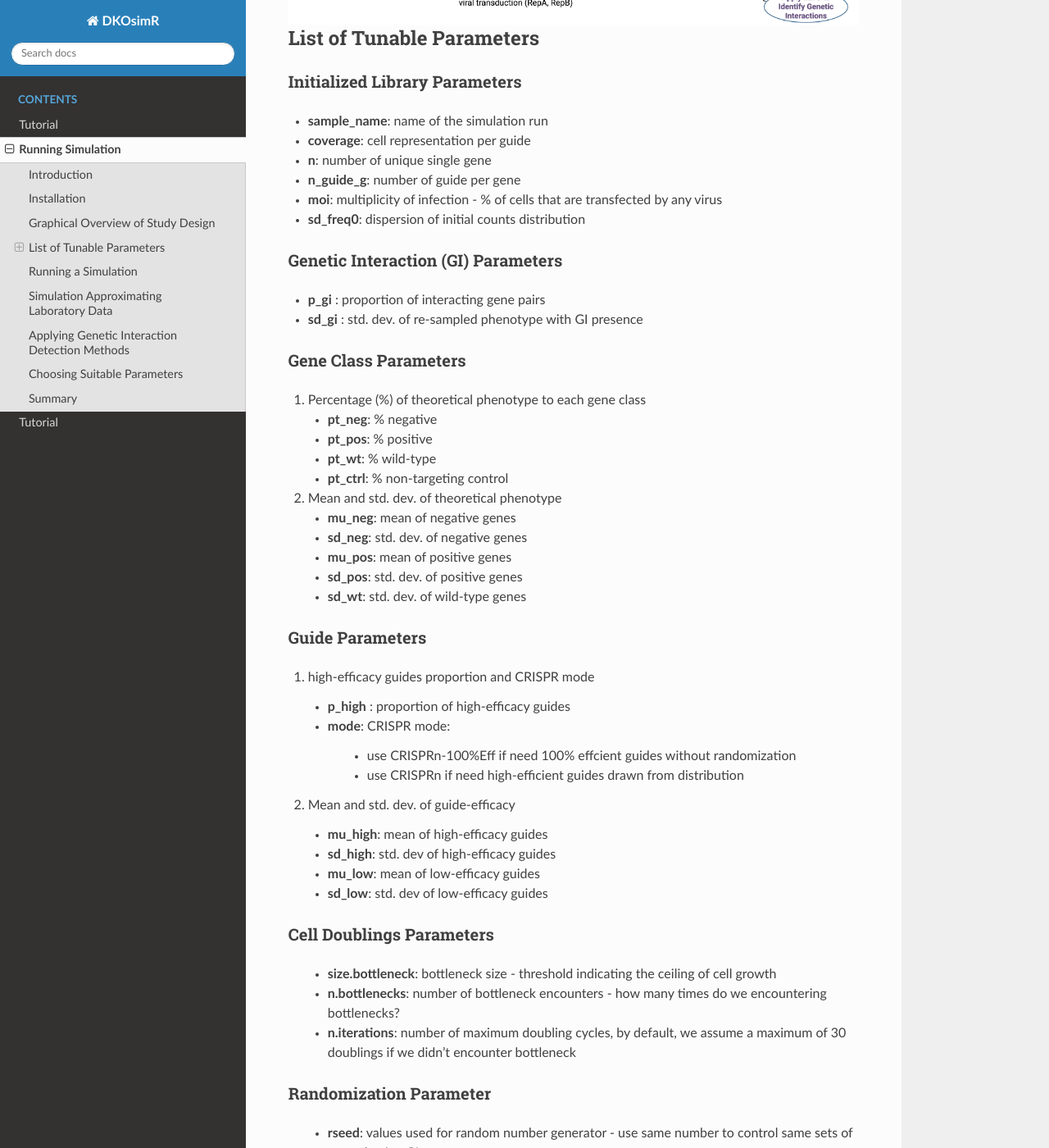
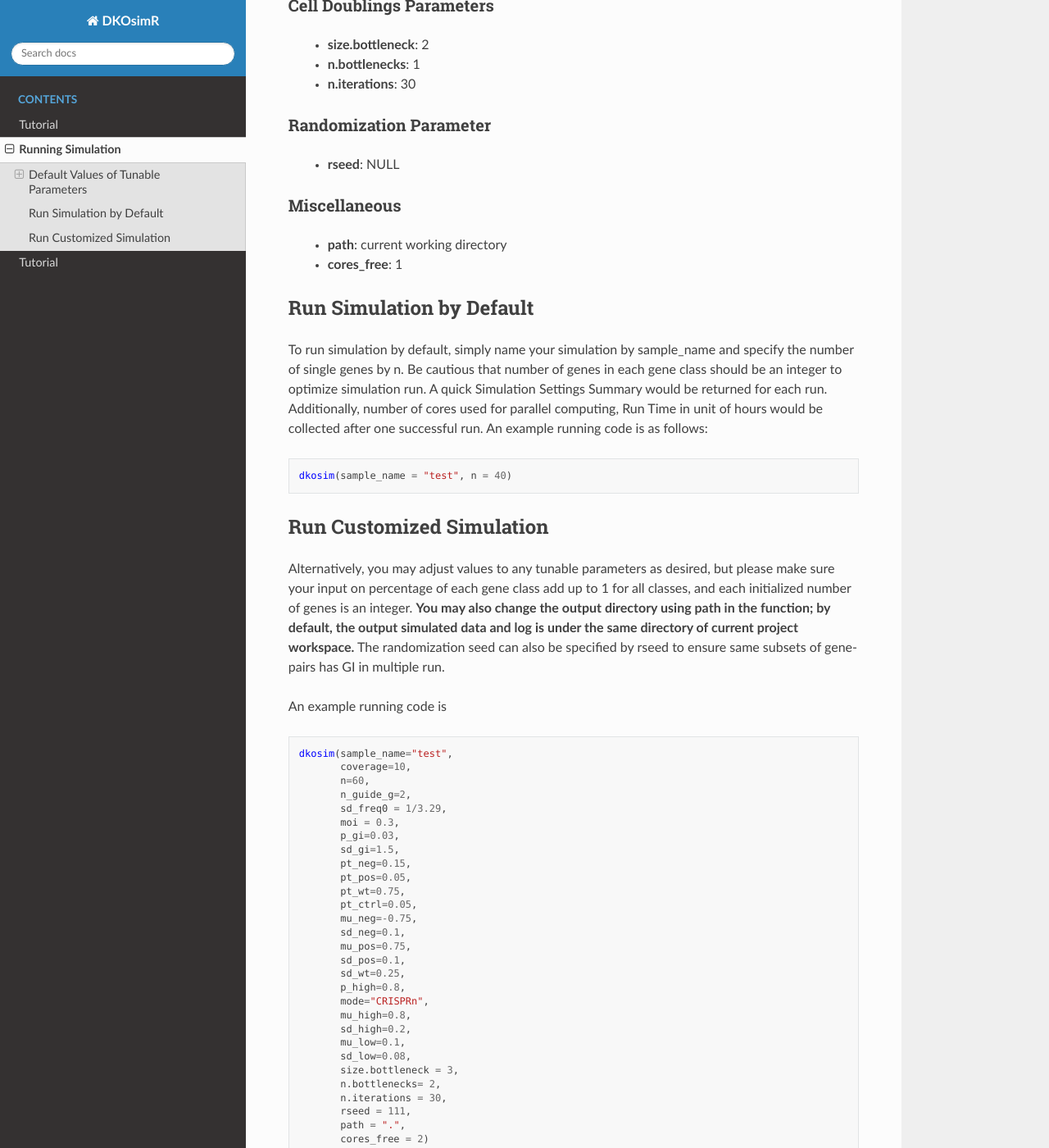
Before and after one commit to yuegu-phd/DKOsimR-tutorial, a Sphinx documentation site: the page built from docs/source/run_sim.rst, in a window 1280 px wide and 1400 px high, scrolled down 1311 px. Shown: the whole window at 82% size. Built offline with Sphinx 7.4.7 and the Read the Docs theme 3.1.0, drawn with Linux system fonts in a browser that asks for light colours; some of the changed text lies outside the part shown.

Commit message:
update running simulation section

```diff
--- a/docs/source/run_sim.rst
+++ b/docs/source/run_sim.rst
@@ -1,227 +1,135 @@
 Running Simulation
-================
+==================
 
-How to generate synthetic CRISPR data using DKOsimR?
+To generate synthetic double knockout data, **by default, the simulated datasets would be stored
+under data/ in the current directory, use ``getwd()`` to navigate your current working directory.**
+The default values for parameters of simulated CRISPR screens are set based on empirical assumptions as
+follows:
 
-Introduction
-------------
-
-DKOsimR is an R package designed for generating synthetic CRISPR double-knockout
-screening data. It allows researchers to simulate cell growth dynamics and
-genetic interactions between gene pairs under controlled library setup and
-experimental conditions.
-
-This tutorial demonstrates:
-
-- list of tunable parameters
-- default workflow for generating synthetic data
-- simulation setup to approximate laboratory data patterns
-- an example of applying genetic interaction (GI) detection method on simulated data
-- guidance on picking suitable parameters
-
-Installation
-------------
-
-To start running simulation, simply download and install R/RStudio as the first step. You may then install DKOsimR with following commands:
-
-.. code-block:: r
-
-   if(!requireNamespace("devtools", quietly = TRUE))
-       install.packages("devtools")
-
-   devtools::install_github("yuegu-phd/DKOsimR", quiet = TRUE)
-   devtools::install(dependencies = TRUE)
-
-Make sure all required dependencies are installed using ``devtools::install(dependencies = TRUE)``.
-
-Then you may simply load the package:
-
-.. code-block:: r
-
-   library(DKOsimR)
-
-
-Graphical Overview of Study Design
-----------------------------------
-.. image:: images/Fig3.png
-   :width: 700px
-   :align: center
-   :alt: Graphical overview of DKOsim study design
-
-
-List of Tunable Parameters
---------------------------
+Default Values of Tunable Parameters
+------------------------------------
 
 Initialized Library Parameters
 ~~~~~~~~~~~~~~~~~~~~~~~~~~~~~~
 
-- **sample_name**: name of the simulation run
-- **coverage**: cell representation per guide
-- **n**: number of unique single gene
-- **n_guide_g**: number of guide per gene
-- **moi**: multiplicity of infection - % of cells that are transfected by any virus
-- **sd_freq0**: dispersion of initial counts distribution
+- **coverage**: 100
+- **n_guide_g**: 3
+- **moi**: 0.3
+- **sd_freq0**: 1/3.29 (chosen by setting a 10-fold di"erence between 95th and 5th percentiles of SKO
+counts distribution)
 
 Genetic Interaction (GI) Parameters
 ~~~~~~~~~~~~~~~~~~~~~~~~~~~~~~~~~~~
 
-- **p_gi** : proportion of interacting gene pairs
-- **sd_gi** : std. dev. of re-sampled phenotype with GI presence
+- **p_gi** : 0.03
+- **sd_gi** : 1.5
 
 Gene Class Parameters
 ~~~~~~~~~~~~~~~~~~~~~
 
-1. Percentage (%) of theoretical phenotype to each gene class
+1. % of theoretical phenotype to each gene class
 
-   - **pt_neg**: % negative
-   - **pt_pos**: % positive
-   - **pt_wt**: % wild-type
-   - **pt_ctrl**: % non-targeting control
+   - **pt_neg**: 0.15
+   - **pt_pos**: 0.05
+   - **pt_wt**: 0.75
+   - **pt_ctrl**: 0.05
 
 2. Mean and std. dev. of theoretical phenotype
 
-   - **mu_neg**: mean of negative genes
-   - **sd_neg**: std. dev. of negative genes
-   - **mu_pos**: mean of positive genes
-   - **sd_pos**: std. dev. of positive genes
-   - **sd_wt**: std. dev. of wild-type genes
+   - **mu_neg**: -0.75
+   - **sd_neg**: 0.1
+   - **mu_pos**: 0.75
+   - **sd_pos**: 0.1
+   - **sd_wt**: 0.25
 
 Guide Parameters
 ~~~~~~~~~~~~~~~~
 
 1. high-efficacy guides proportion and CRISPR mode
 
-   - **p_high** : proportion of high-efficacy guides
-   - **mode**: CRISPR mode:
-
-      - use CRISPRn-100%Eff if need 100% effcient guides without randomization
-      - use CRISPRn if need high-efficient guides drawn from distribution
+   - **p_high** : 1
+   - **mode**: `CRISPRn-100%Eff`
 
 2. Mean and std. dev. of guide-efficacy
 
-   - **mu_high**: mean of high-efficacy guides
-   - **sd_high**: std. dev of high-efficacy guides
-   - **mu_low**: mean of low-efficacy guides
-   - **sd_low**: std. dev of low-efficacy guides
+   - **mu_high**: 0.9
+   - **sd_high**: 0.1
+   - **mu_low**: 0.05
+   - **sd_low**: 0.07
 
 Cell Doublings Parameters
 ~~~~~~~~~~~~~~~~~~~~~~~~~
 
-   - **size.bottleneck**: bottleneck size - threshold indicating the ceiling of cell growth
-   - **n.bottlenecks**: number of bottleneck encounters - how many times do we encountering bottlenecks?
-   - **n.iterations**: number of maximum doubling cycles, by default, we assume a maximum of 30 doublings if we didn't encounter bottleneck
+   - **size.bottleneck**: 2
+   - **n.bottlenecks**: 1
+   - **n.iterations**: 30
 
 Randomization Parameter
 ~~~~~~~~~~~~~~~~~~~~~~~
 
-   - **rseed**: values used for random number generator - use same number to control same sets of genes having GI
+   - **rseed**: NULL
 
 Miscellaneous
 ~~~~~~~~~~~~~
 
-   - **path**: path to directory to save outputs of data and logs from simulation
-   - **cores_free**: number of cores that are left to be free in parallel computing
+   - **path**: current working directory
+   - **cores_free**: 1
 
+Run Simulation by Default
+-------------------------
 
-Running a Simulation
---------------------
-
-Example simulation using default parameters:
+To run simulation by default, simply name your simulation by sample_name and specify the number of single
+genes by n. Be cautious that number of genes in each gene class should be an integer to optimize
+simulation run. A quick Simulation Settings Summary would be returned for each run. Additionally,
+number of cores used for parallel computing, Run Time in unit of hours would be collected after one successful
+run. An example running code is as follows:
 
 .. code-block:: r
 
    dkosim(sample_name = "test", n = 40)
 
-Output data will be generated in current working directory.
 
-Simulation Approximating Laboratory Data
-----------------------------------------
+Run Customized Simulation
+-------------------------
 
-DKOsimR also provides a wrapper function for lab approximating mode to simulate data that resembles
-real laboratory CRISPR screening datasets:
 
-.. code-block:: r
+Alternatively, you may adjust values to any tunable parameters as desired, but please make sure your input
+on percentage of each gene class add up to 1 for all classes, and each initialized number of genes is an
+integer. **You may also change the output directory using path in the function; by default, the
+output simulated data and log is under the same directory of current project workspace.** The
+randomization seed can also be specified by rseed to ensure same subsets of gene-pairs has GI in multiple
+run.
 
-   dkosim_lab(sample_name = "test_lab", n = 20)
-
-This function applies parameter settings that approximate realistic laboratory
-data distributions.
-
-All parameters can be further customized by users to fit specific experimental setup as desired in both mode, for example:
+An example running code is
 
 .. code-block:: r
 
    dkosim(sample_name="test",
-         coverage=10,
-         n=60,
-         n_guide_g=2,
-         sd_freq0 = 1/3.29,
-         moi = 0.3,
-         p_gi=0.03,
-         sd_gi=1.5,
-         p_high=1,
-         mode="CRISPRn-100%Eff",
-         pt_neg=0.15,
-         pt_pos=0.05,
-         pt_wt=0.75,
-         pt_ctrl=0.05,
-         mu_neg=-0.75,
-         sd_neg=0.1,
-         mu_pos=0.75,
-         sd_pos=0.1,
-         sd_wt=0.25,
-         size.bottleneck = 2,
-         n.bottlenecks= 1,
-         n.iterations = 30,
-         rseed = 111,
-         path = ".")
-
-Applying Genetic Interaction Detection Methods
------------------------------------------------
-
-Once simulated count data are generated, users can apply GI detection methods.
-
-Example analytical workflow using delta log-fold change (dLFC):
-
-.. code-block:: r
-
-   library(DKOsimR)
-
-   data(example_data_repA)
-
-   head(example_data_repA)
-
-Users may apply several GI detection algorithms including:
-
-- dLFC
-- GEMINI
-- CTG
-- π-score
-
-These methods evaluate interaction effects between gene pairs based on
-log-fold changes observed in double knockout screens.
-
-Choosing Suitable Parameters
-----------------------------
-
-Recommended parameter choices for typical simulations:
-
-- **coverage** : 100
-- **n_guide_g** : 2 or 3
-- **p_gi** : 0.03
-- **p_high** : 1
-- **moi** : ~0.3
-
-These settings generally produce simulation outputs resembling realistic
-CRISPR screening experiments.
-
-Summary
--------
-
-DKOsimR enables researchers to:
-
-- generate reproducible synthetic CRISPR screening datasets
-- benchmark genetic interaction detection methods
-- evaluate experimental design parameters
-
-For further information, please refer to the API documentation.
+          coverage=10,
+          n=60,
+          n_guide_g=2,
+          sd_freq0 = 1/3.29,
+          moi = 0.3,
+          p_gi=0.03,
+          sd_gi=1.5,
+          pt_neg=0.15,
+          pt_pos=0.05,
+          pt_wt=0.75,
+          pt_ctrl=0.05,
+          mu_neg=-0.75,
+          sd_neg=0.1,
+          mu_pos=0.75,
+          sd_pos=0.1,
+          sd_wt=0.25,
+          p_high=0.8,
+          mode="CRISPRn",
+          mu_high=0.8,
+          sd_high=0.2,
+          mu_low=0.1,
+          sd_low=0.08,
+          size.bottleneck = 3,
+          n.bottlenecks= 2,
+          n.iterations = 30,
+          rseed = 111,
+          path = ".",
+          cores_free = 2)
```
